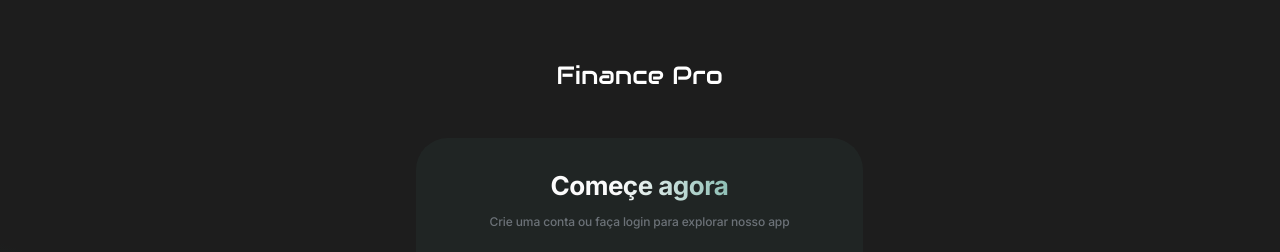
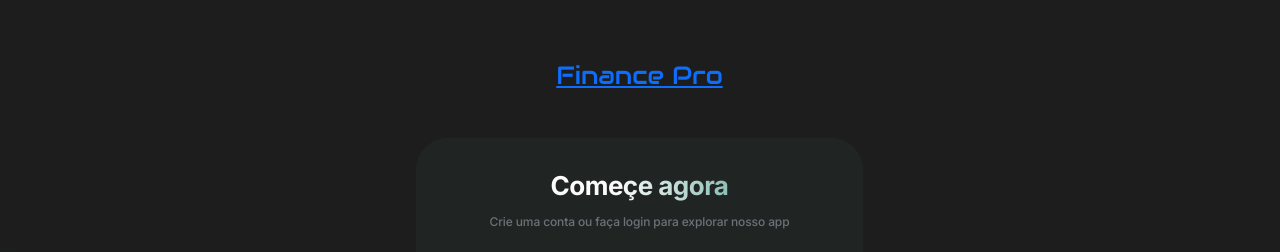
Before and after one commit to PabloPerdigao/FinancePro, a website: page pages/login.html in a window 1280 px wide. Shown: the top 252 px of the page. Drawn offline with nearby package versions, Linux system fonts and the light colour scheme.

Commit message:
refactor: adiciona link à página inicial no título da página de login

```diff
--- a/assets/css/tela-inicial.css
+++ b/assets/css/tela-inicial.css
@@ -37,6 +37,10 @@
 
 .btn:hover {
   background: var(--green-hober-btn);
+  box-shadow: 0px -3px 6px 0px rgba(95, 245, 175, 0.793) inset;
+  transition: all .2s ease-in-out;
+
+  transform: scale(1.02);
 }
 
 a {
@@ -47,4 +51,8 @@ a {
   text-decoration: none;
   justify-content: center;
   margin: 42px 154px;
+
+  transition: all .2s ease-in-out;
+
+  transform: scale(1.02);
 }
--- a/pages/login.html
+++ b/pages/login.html
@@ -27,7 +27,7 @@
   <body>
 
     <div class="title">
-      <h1>Finance Pro</h>
+      <h1><a href="../index.html">Finance Pro</a></h1>
     </div>
 
     <main>
```
